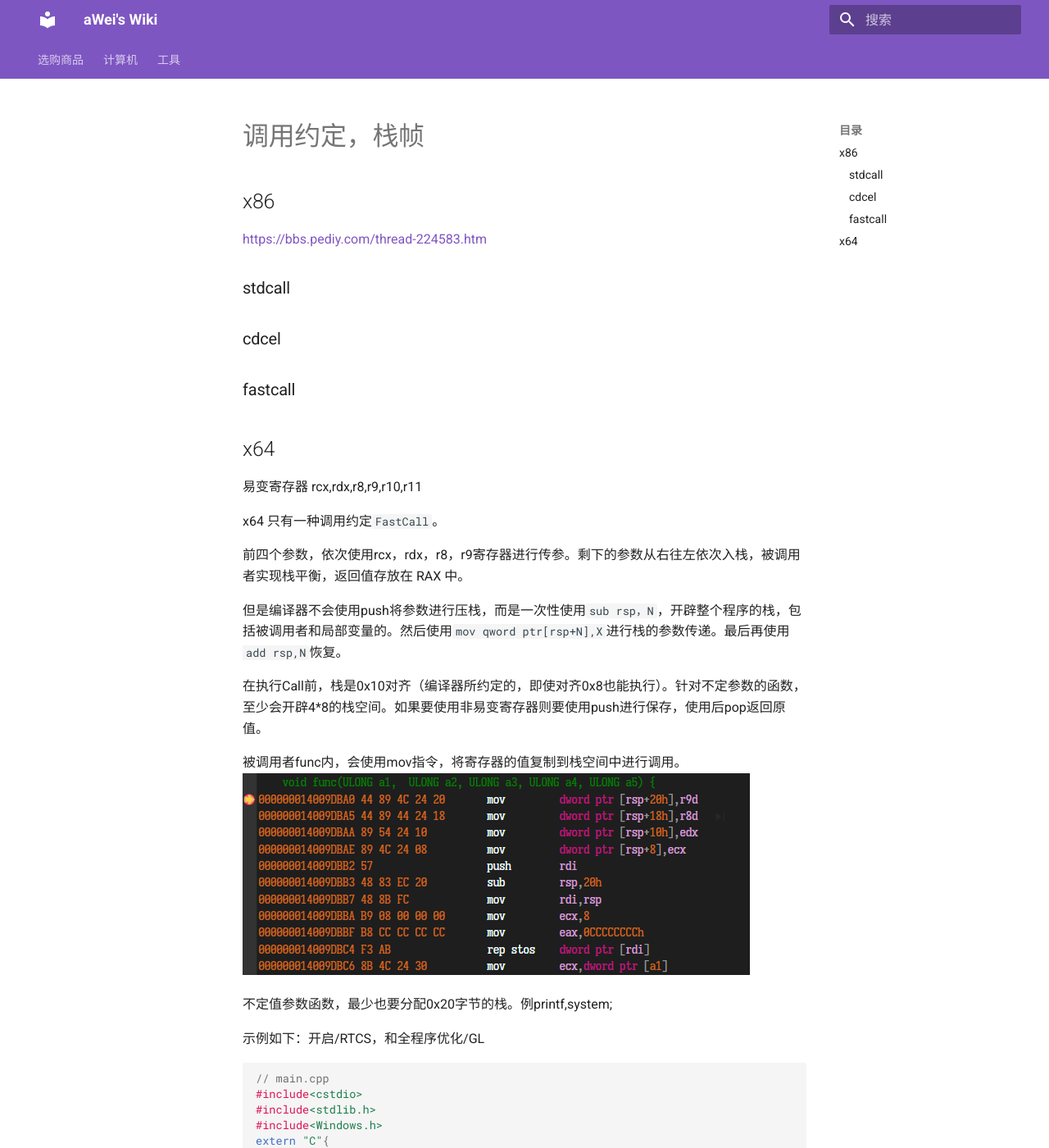
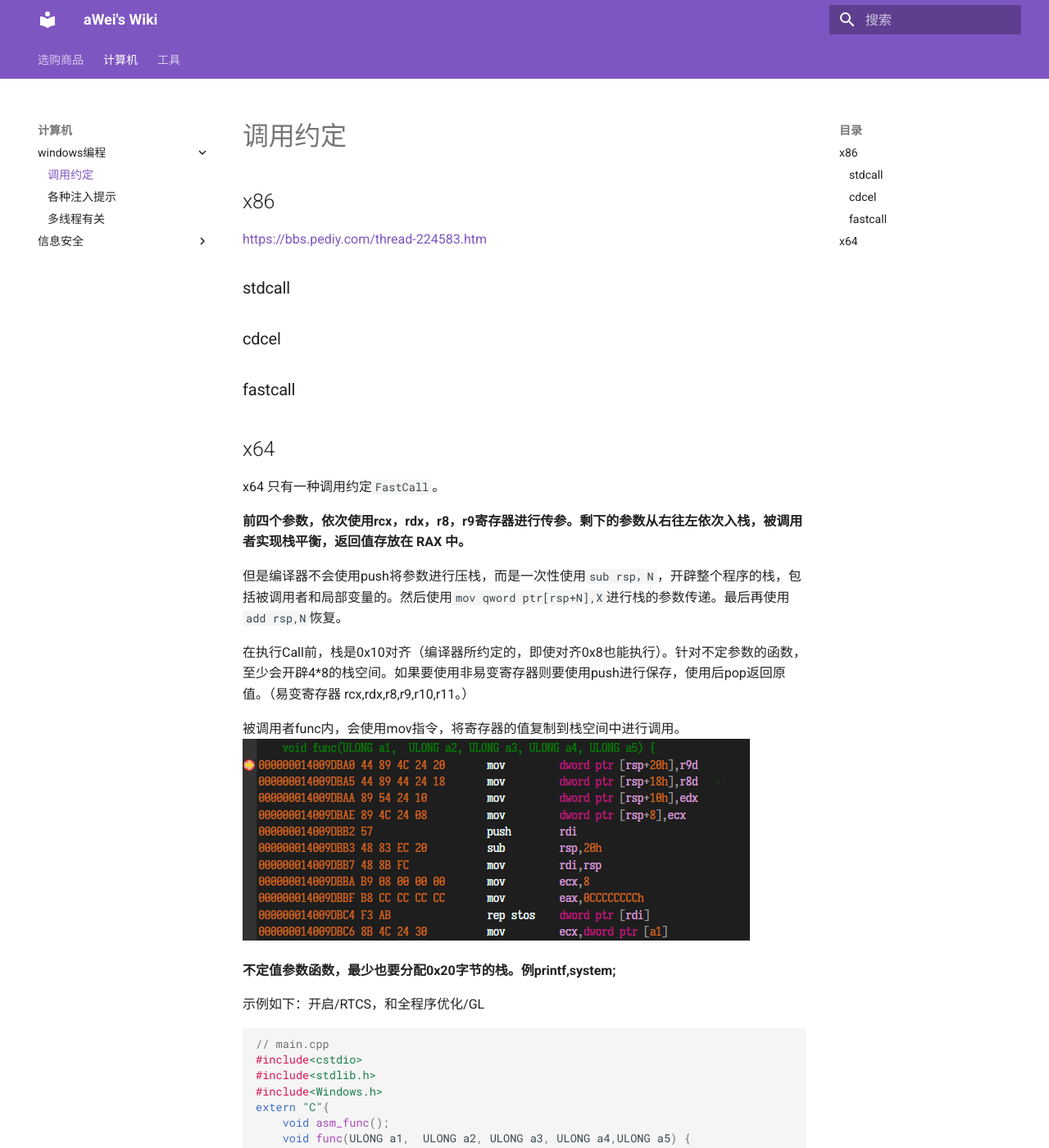
Before and after one commit to JA1E0/wiki, an MkDocs documentation site: the page built from docs/computer/windows_core_programming/Calling_convention.md, in a window 1280 px wide and 1400 px high. Shown: the whole window at 82% size. Built offline with MkDocs 1.6.1 and Material for MkDocs 9.7.7, drawn with Linux system fonts in a browser that asks for light colours; old or Windows-style settings are respelled for this version of MkDocs.

Commit message:
quick push

```diff
--- a/docs/computer/windows_core_programming/Calling_convention.md
+++ b/docs/computer/windows_core_programming/Calling_convention.md
@@ -1,5 +1,5 @@
 ---
-    title: 调用约定，栈帧
+    title: 调用约定
     date: 2021-06-09
 ---
 
@@ -15,20 +15,18 @@ https://bbs.pediy.com/thread-224583.htm
 
 ## x64
 
-易变寄存器 rcx,rdx,r8,r9,r10,r11
-
 x64 只有一种调用约定`FastCall`。
 
-前四个参数，依次使用rcx，rdx，r8，r9寄存器进行传参。剩下的参数从右往左依次入栈，被调用者实现栈平衡，返回值存放在 RAX 中。
+**前四个参数，依次使用rcx，rdx，r8，r9寄存器进行传参。剩下的参数从右往左依次入栈，被调用者实现栈平衡，返回值存放在 RAX 中。**
 
 但是编译器不会使用push将参数进行压栈，而是一次性使用`sub rsp，N`，开辟整个程序的栈，包括被调用者和局部变量的。然后使用`mov qword ptr[rsp+N],X`进行栈的参数传递。最后再使用`add rsp,N`恢复。
 
-在执行Call前，栈是0x10对齐（编译器所约定的，即使对齐0x8也能执行）。针对不定参数的函数，至少会开辟4*8的栈空间。如果要使用非易变寄存器则要使用push进行保存，使用后pop返回原值。
+在执行Call前，栈是0x10对齐（编译器所约定的，即使对齐0x8也能执行）。针对不定参数的函数，至少会开辟4*8的栈空间。如果要使用非易变寄存器则要使用push进行保存，使用后pop返回原值。（易变寄存器 rcx,rdx,r8,r9,r10,r11。）
 
 被调用者func内，会使用mov指令，将寄存器的值复制到栈空间中进行调用。
 ![](../../assets/img/windows_program/Call_conversion_p1.png)
 
-不定值参数函数，最少也要分配0x20字节的栈。例printf,system;
+**不定值参数函数，最少也要分配0x20字节的栈。例printf,system;**
 
 
 示例如下：开启/RTCS，和全程序优化/GL
--- a/mkdocs.yml
+++ b/mkdocs.yml
@@ -55,6 +55,7 @@ nav:
       - buy_someting\running\jogging_winter.md
   - 计算机:
     - windows编程:
+      - computer\windows_core_programming\Calling_convention.md
       - computer\windows_core_programming\Inject.md
       - computer\windows_core_programming\multi_thread.md
     - 信息安全:
```
